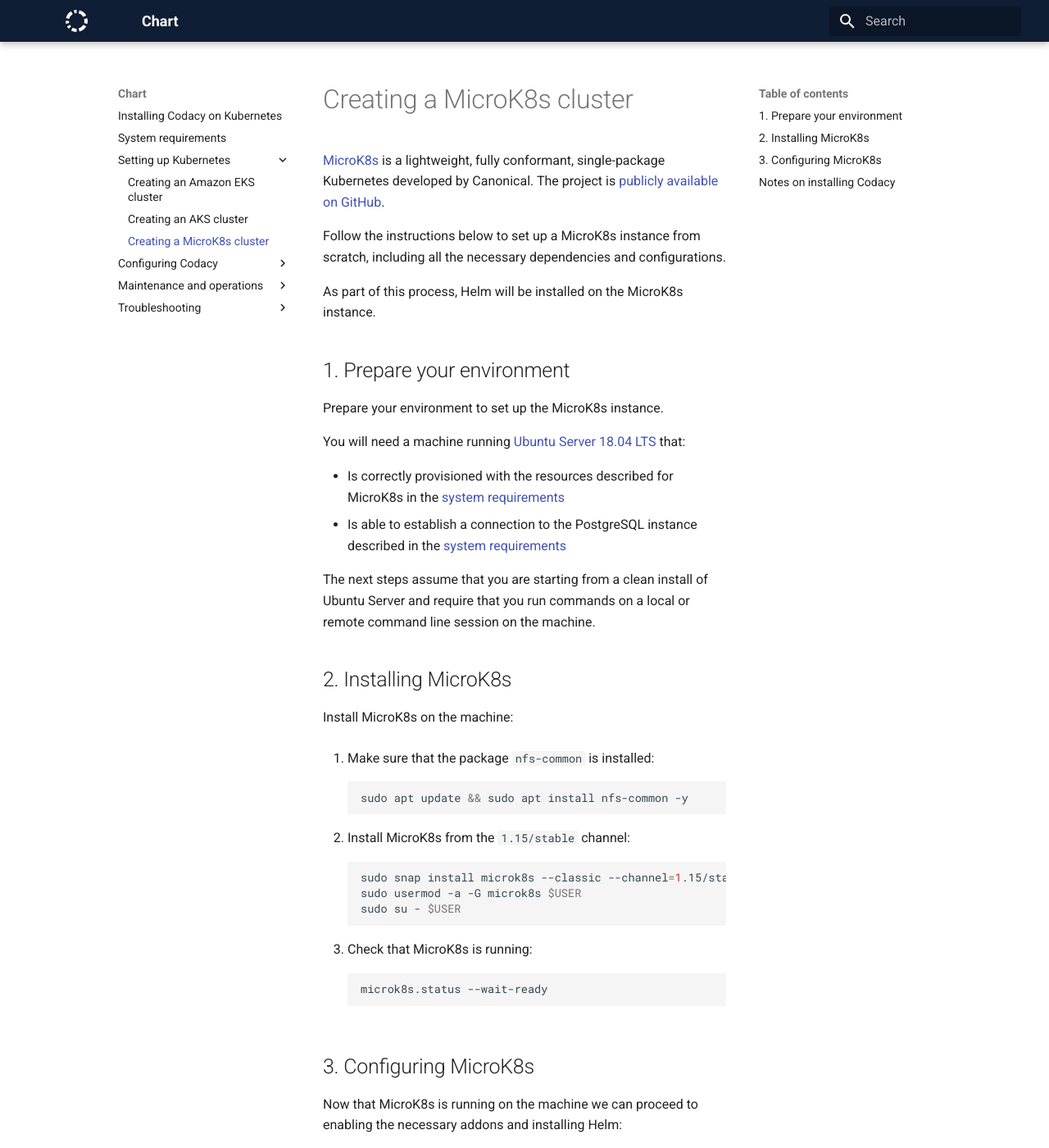
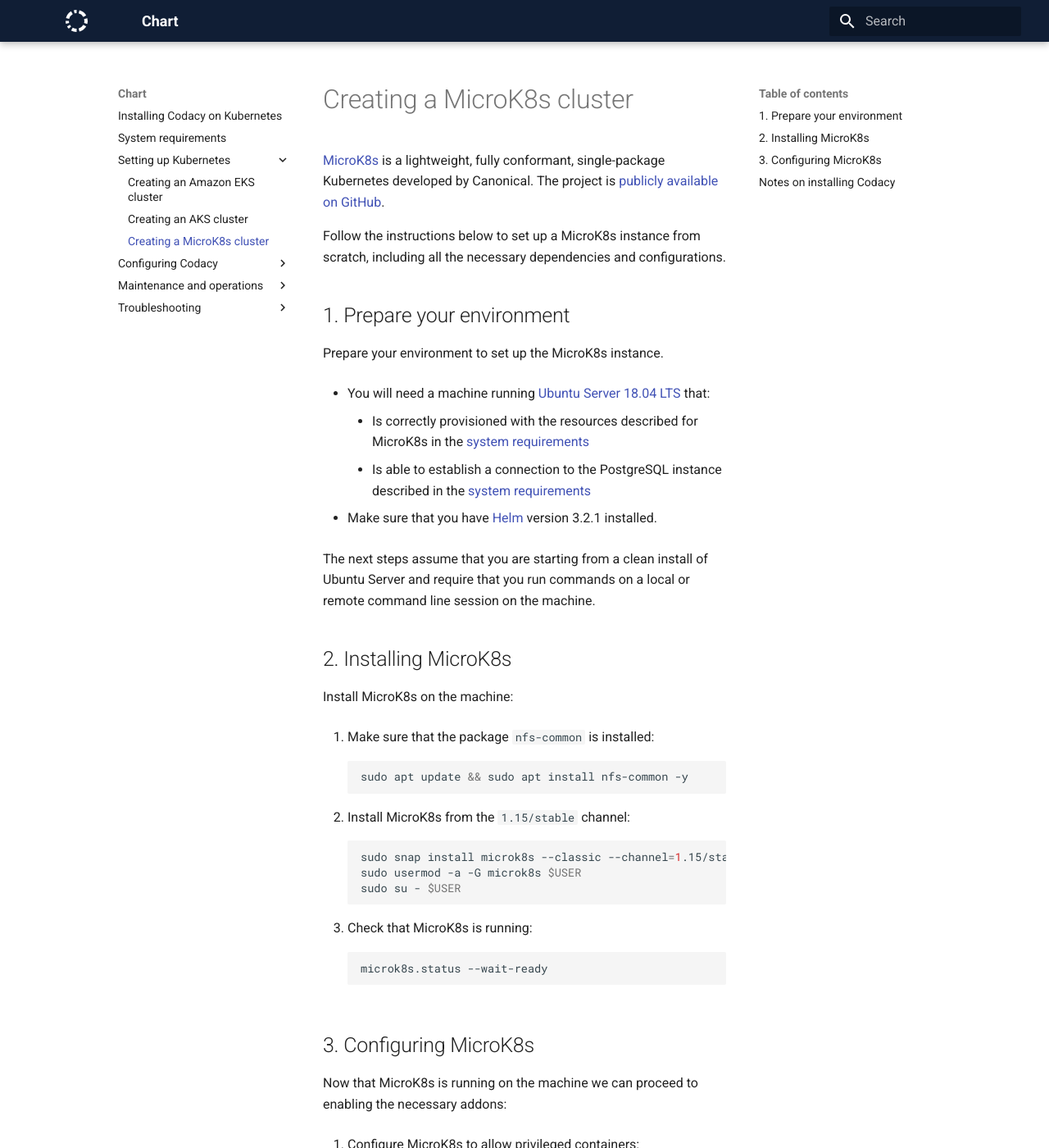
Before and after one commit to codacy/chart, an MkDocs documentation site: the page built from docs/infrastructure/microk8s-quickstart.md, in a window 1280 px wide and 1400 px high. Shown: the whole window at 82% size. Built offline with MkDocs 1.6.1 and Material for MkDocs 9.7.7, drawn with Linux system fonts in a browser that asks for light colours; some of the changed text lies outside the part shown.

Commit message:
Remove explicit Helm install commands from MicroK8s quickstart guide
Moved the Helm requirement to the section "Prepare your environment".

````diff
--- a/docs/infrastructure/microk8s-quickstart.md
+++ b/docs/infrastructure/microk8s-quickstart.md
@@ -4,16 +4,16 @@
 
 Follow the instructions below to set up a MicroK8s instance from scratch, including all the necessary dependencies and configurations.
 
-As part of this process, Helm will be installed on the MicroK8s instance.
-
 ## 1. Prepare your environment
 
 Prepare your environment to set up the MicroK8s instance.
 
-You will need a machine running [Ubuntu Server 18.04 LTS](https://ubuntu.com/download/server) that:
+-   You will need a machine running [Ubuntu Server 18.04 LTS](https://ubuntu.com/download/server) that:
 
--   Is correctly provisioned with the resources described for MicroK8s in the [system requirements](../requirements.md#kubernetes-or-microK8s-cluster-setup)
--   Is able to establish a connection to the PostgreSQL instance described in the [system requirements](../requirements.md#postgresql-server-setup)
+    -   Is correctly provisioned with the resources described for MicroK8s in the [system requirements](../requirements.md#kubernetes-or-microK8s-cluster-setup)
+    -   Is able to establish a connection to the PostgreSQL instance described in the [system requirements](../requirements.md#postgresql-server-setup)
+
+-   Make sure that you have [Helm](https://helm.sh/docs/intro/install/) version 3.2.1 installed.
 
 The next steps assume that you are starting from a clean install of Ubuntu Server and require that you run commands on a local or remote command line session on the machine.
 
@@ -43,7 +43,7 @@
 
 ## 3. Configuring MicroK8s
 
-Now that MicroK8s is running on the machine we can proceed to enabling the necessary addons and installing Helm:
+Now that MicroK8s is running on the machine we can proceed to enabling the necessary addons:
 
 1.  Configure MicroK8s to allow privileged containers:
 
@@ -83,15 +83,7 @@
     microk8s.config > ~/.kube/config
     ```
 
-5.  Install Helm version 3.2.1:
-
-    ```bash
-    curl -L "https://get.helm.sh/helm-v3.2.1-linux-amd64.tar.gz" | tar -zxf - linux-amd64/helm && \
-    sudo chmod +x ./helm && \
-    sudo mv ./helm /usr/local/bin/helm
-    ```
-
-6.  The addons are now enabled and the MicroK8s instance bootstrapped. However, we must wait for some MicroK8s pods to be ready, as failing to do so can result in the pods entering a `CrashLoopBackoff` state:
+5.  The addons are now enabled and the MicroK8s instance bootstrapped. However, we must wait for some MicroK8s pods to be ready, as failing to do so can result in the pods entering a `CrashLoopBackoff` state:
 
     ```bash
     microk8s.kubectl wait -n kube-system --for=condition=Ready pod -l k8s-app=kube-dns
````
Also changed, not shown: other parts of docs/infrastructure/microk8s-quickstart.md (+1 -1 lines).
